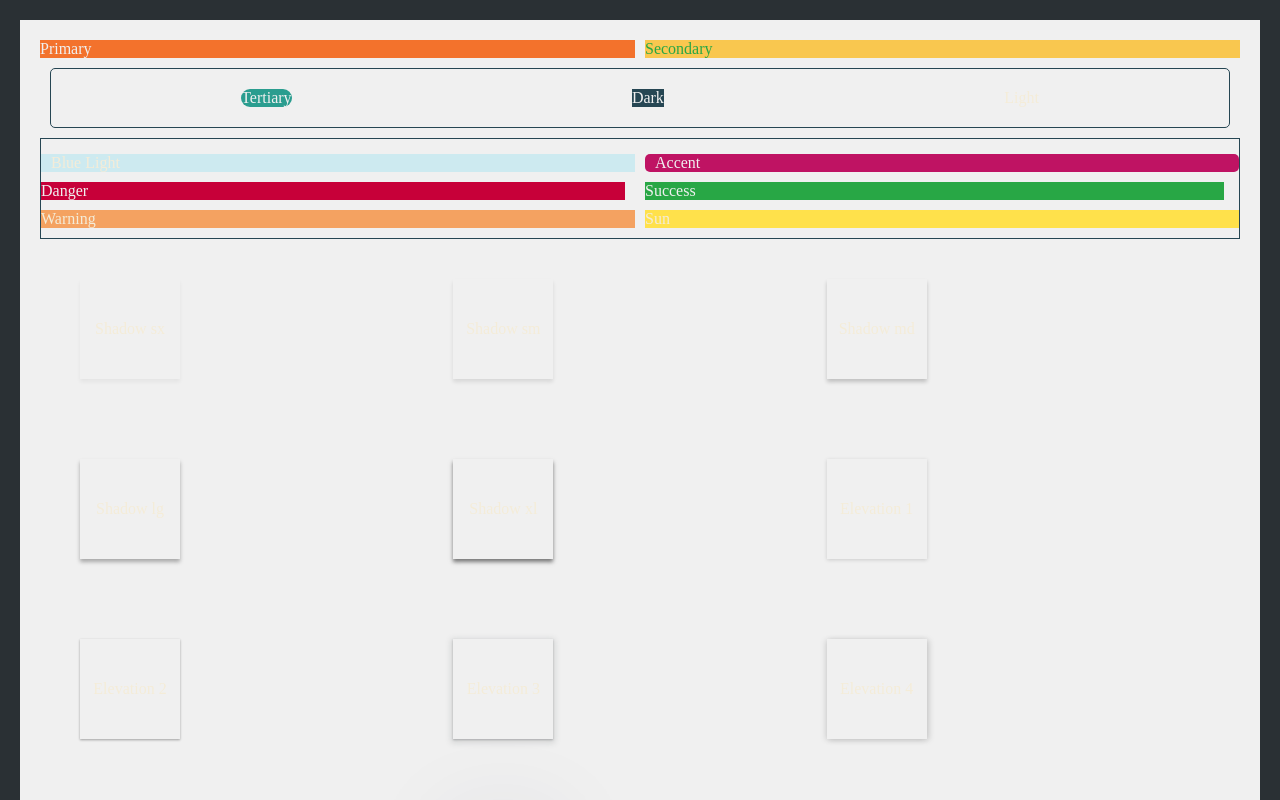
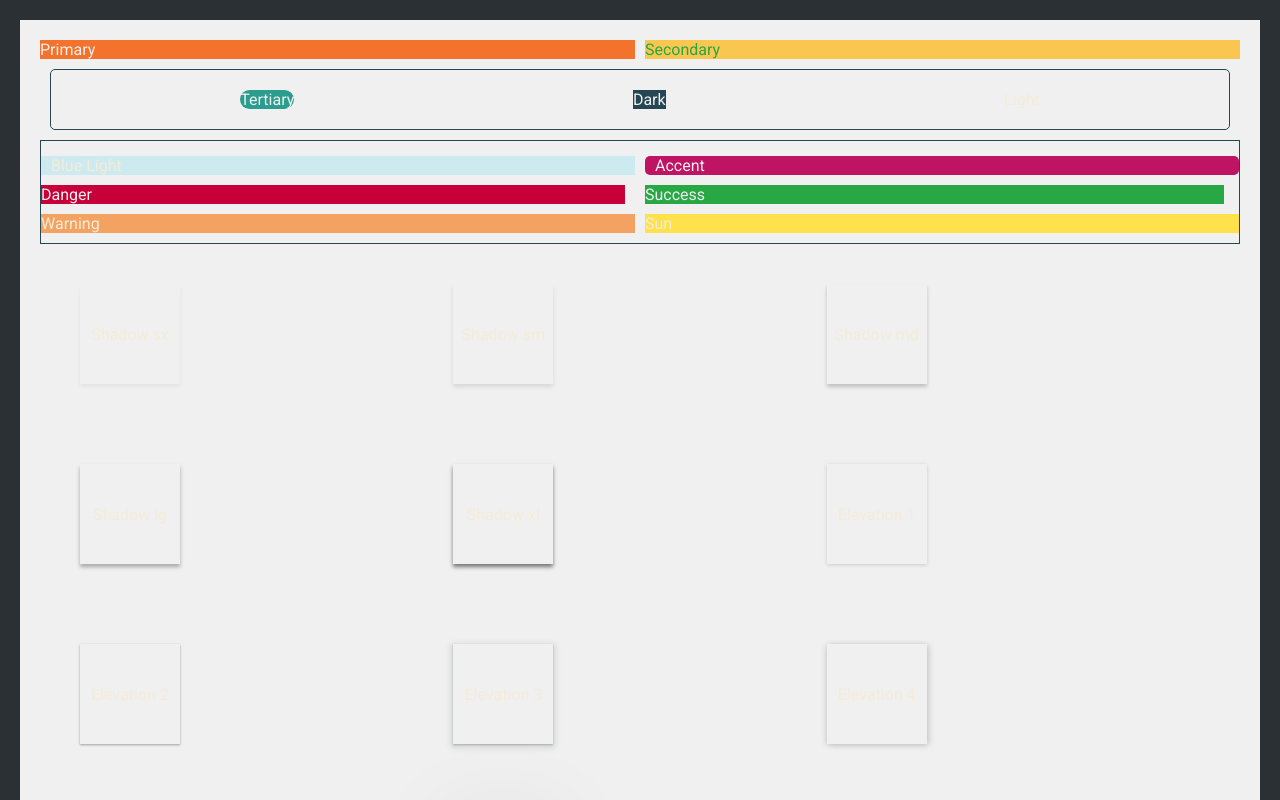
Before and after one commit to Tsirinirina/mes-recettes, a Next.js app: page /page2 in a window 1280 px wide. Shown: the top 800 px of the page. Built offline with nearby package versions, Linux system fonts and the light colour scheme.

Commit message:
add button hover

```diff
--- a/package.json
+++ b/package.json
@@ -9,6 +9,7 @@
     "lint": "next lint"
   },
   "dependencies": {
+    "@next/font": "^14.1.4",
     "axios": "^1.6.8",
     "next": "14.1.3",
     "react": "^18",
--- a/src/app/globals.css
+++ b/src/app/globals.css
@@ -21,8 +21,21 @@
   --success-color: #28a745;
   --warning-color: #f4a261;
   --sun-color: #ffe14b;
+
+  /* BASIC HOVERED */
+  --primary-color-hover: #f3722ce6;
+  --secondary-color-hover: #f9c74fe6;
+  --tertiary-color-hover: #2a9d8fe6;
+  --light-color-hover: #f0f0f0e6;
+  --blue-light-color-hover: #cdeaf0e6;
+  --dark-color-hover: #264653e6;
+  --night-color-hover: #1a1a1ae6;
+  --accent-color-hover: #bf1363e6;
+  --danger-color-hover: #c70039e6;
+  --success-color-hover: #28a745e6;
+  --warning-color-hover: #f4a261e6;
+  --sun-color-hover: #ffe14be6;
 }
-
 /* Si le theme du navigateur est dark */
 
 @media (prefers-color-scheme: light) {
--- a/src/app/layout.tsx
+++ b/src/app/layout.tsx
@@ -3,11 +3,16 @@ import "./globals.css";
 import "../style/basic.style.css";
 import "../style/text-color.css";
 import "../style/spacement.style.css";
-
+import { Roboto } from "@next/font/google";
 export const metadata: Metadata = {
   title: "Mes Recettes",
   description: "Recettes de cuisine",
 };
+
+const roboto = Roboto({
+  subsets: ["latin"],
+  weight: ["100", "300", "400", "500", "700", "900"],
+});
 
 export default function RootLayout({
   children,
@@ -16,7 +21,7 @@ export default function RootLayout({
 }>) {
   return (
     <html lang="en">
-      <body>{children}</body>
+      <body className={roboto.className}>{children}</body>
     </html>
   );
 }
--- a/src/app/page.tsx
+++ b/src/app/page.tsx
@@ -18,12 +18,12 @@ export default async function Home() {
     console.log("On Click res");
   };
 
-  const data = await getBonjourData();
-  console.log(data);
+  // const data = await getBonjourData();
+  // console.log(data);
 
   return (
     <main className={styles.main}>
-      DATA ON API {data && data.texte}
+      {/* DATA ON API {data && data.texte} */}
       <div className={styles.btnDiv}>
         <Button variant="primary" size="sx" onClick={onClick}>
           Button 1
--- a/src/app/user/page.tsx
+++ b/src/app/user/page.tsx
@@ -1,6 +1,7 @@
 import { getAllUser } from "@/services/user/user.service";
 import style from "./page2.module.css";
 import { HttpStatusCode } from "axios";
+
 const getAllUserData = async () => {
   const response = await getAllUser();
   if (response.status === HttpStatusCode.Ok) {
@@ -8,6 +9,7 @@ const getAllUserData = async () => {
     return response.data;
   }
 };
+
 const Page2 = async () => {
   const data = await getAllUserData();
   console.log(data);
```
Also changed, not shown: src/app/user/loading.tsx (added, +8 -0 lines), src/components/button/button.style.css (+26 -0 lines), 1 other file (tests, documents, lock files or other folders).
